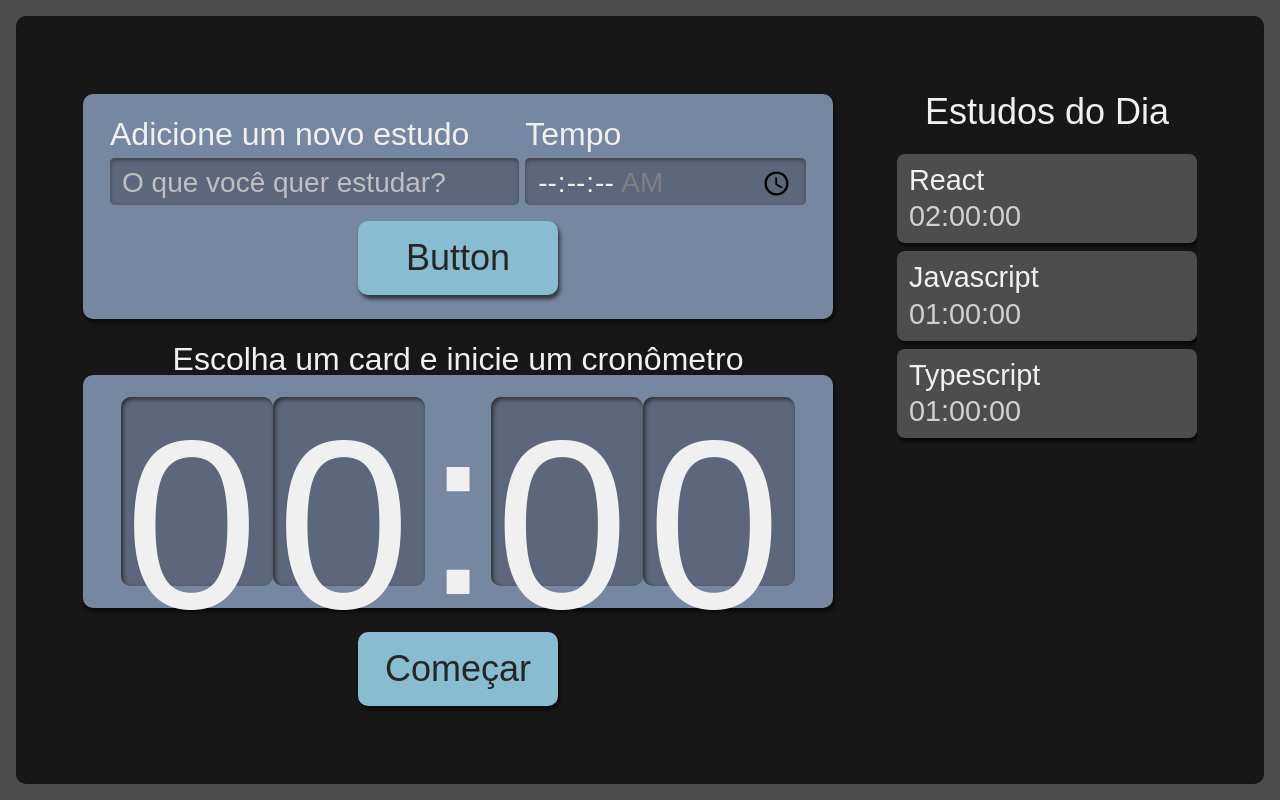
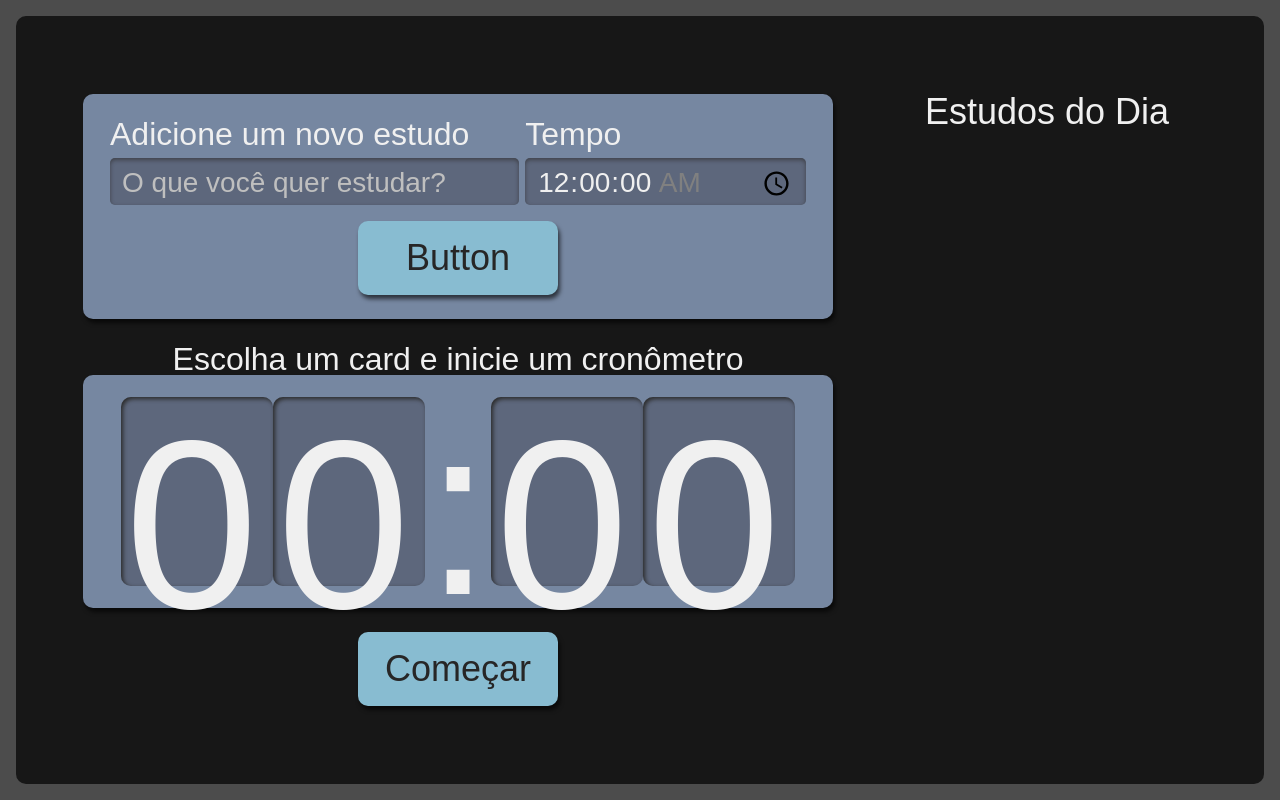
Before and after one commit to dBianchii/AluraReactStudies, a React (Create React App) app: page / in a window 1280 px wide. Built offline with nearby package versions, Linux system fonts and the light colour scheme.

Commit message:
Interface, uuid

```diff
--- a/package.json
+++ b/package.json
@@ -15,6 +15,7 @@
     "react-scripts": "5.0.1",
     "typescript": "^4.9.4",
     "typescript-plugin-css-modules": "^4.1.1",
+    "uuid": "^9.0.0",
     "web-vitals": "^2.1.4"
   },
   "scripts": {
@@ -42,6 +43,7 @@
     ]
   },
   "devDependencies": {
+    "@types/uuid": "^9.0.0",
     "sass": "^1.57.1"
   }
 }
--- a/src/components/Button/index.tsx
+++ b/src/components/Button/index.tsx
@@ -2,10 +2,16 @@ import React from "react"
 import style from "./Botao.module.scss"
 
 class Button extends React.Component<{
+	type?: "button" | "submit" | "reset" | undefined
 	children?: React.ReactNode
 }> {
 	render() {
-		return <button className={style.botao}>{this.props.children}</button>
+		const { type = "button" } = this.props
+		return (
+			<button type={type} className={style.botao}>
+				{this.props.children}
+			</button>
+		)
 	}
 }
 
--- a/src/components/Lista/Item/index.tsx
+++ b/src/components/Lista/Item/index.tsx
@@ -1,12 +1,13 @@
+import { ITarefa } from "../../../types/tarefa"
 import style from "../lista.module.scss"
 
 export default function Item({
 	tarefa,
 	tempo,
-}: {
-	tarefa: string
-	tempo: string
-}) {
+	selecionado,
+	completado,
+	id,
+}: ITarefa) {
 	return (
 		<li className={style.item}>
 			<h3>{tarefa}</h3>
--- a/src/components/Lista/index.tsx
+++ b/src/components/Lista/index.tsx
@@ -1,38 +1,12 @@
-import { useState } from "react"
 import Item from "./Item"
 import style from "./lista.module.scss"
 
-function Lista() {
-	const [tarefas, setTarefas] = useState([
-		{
-			tarefa: "React",
-			tempo: "02:00:00",
-		},
-		{
-			tarefa: "Javascript",
-			tempo: "01:00:00",
-		},
-		{
-			tarefa: "Typescript",
-			tempo: "01:00:00",
-		},
-	])
+import { ITarefa } from "../../types/tarefa"
 
+function Lista({ tarefas }: { tarefas: ITarefa[] }) {
 	return (
 		<aside className={style.listaTarefas}>
-			<h2
-				onClick={() => {
-					setTarefas([
-						...tarefas,
-						{
-							tarefa: "Estudar estado",
-							tempo: "05:00:00",
-						},
-					])
-				}}
-			>
-				Estudos do Dia
-			</h2>
+			<h2>Estudos do Dia</h2>
 			<ul>
 				{tarefas.map((item, i) => (
 					<Item key={i} {...item} />
--- a/src/components/formulario/index.tsx
+++ b/src/components/formulario/index.tsx
@@ -1,17 +1,45 @@
 import React from "react"
+import { ITarefa } from "../../types/tarefa"
 import Button from "../Button"
 import style from "./formulario.module.scss"
+import { v4 as uuidv4 } from "uuid"
+// This is an example of a class component. It is an old way of writing components.
+// It is still used, but it is not recommended to use it anymore.
+// The new way of writing components is using functions.
 
-class Formulario extends React.Component {
+class Formulario extends React.Component<{
+	setTarefas: React.Dispatch<React.SetStateAction<ITarefa[]>>
+}> {
+	state = {
+		tarefa: "",
+		tempo: "00:00:00",
+	}
+
+	adicionarTarefa(e: React.FormEvent<HTMLFormElement>) {
+		e.preventDefault()
+		this.props.setTarefas((tarefasAntigas) => [
+			...tarefasAntigas,
+			{ ...this.state, selecionado: false, completado: false, id: uuidv4() },
+		])
+		this.setState({ tarefa: "", tempo: "00:00:00" })
+	}
+
 	render() {
 		return (
-			<form className={style.novaTarefa}>
+			<form
+				className={style.novaTarefa}
+				onSubmit={this.adicionarTarefa.bind(this)}
+			>
 				<div className={style.inputContainer}>
 					<label htmlFor="tarefa">Adicione um novo estudo</label>
 					<input
 						type="text"
 						name="tarefa"
 						id="tarefa"
+						value={this.state.tarefa}
+						onChange={(e) => {
+							this.setState({ ...this.state, tarefa: e.target.value })
+						}}
 						placeholder="O que você quer estudar?"
 					/>
 				</div>
@@ -21,12 +49,16 @@ class Formulario extends React.Component {
 						type="time"
 						step="1"
 						name="tempo"
+						value={this.state.tempo}
+						onChange={(e) => {
+							this.setState({ ...this.state, tempo: e.target.value })
+						}}
 						id="tempo"
 						min="00:00:00"
 						max="01:30:00"
 					/>
 				</div>
-				<Button>Button</Button>
+				<Button type="submit">Button</Button>
 			</form>
 		)
 	}
--- a/src/pages/App.tsx
+++ b/src/pages/App.tsx
@@ -1,13 +1,16 @@
+import { useState } from "react"
 import Cronometro from "../components/Cronometro"
 import Formulario from "../components/formulario"
 import Lista from "../components/Lista"
+import { ITarefa } from "../types/tarefa"
 import style from "./App.module.scss"
 
 function App() {
+	const [tarefas, setTarefas] = useState<ITarefa[] | []>([])
 	return (
 		<div className={style.AppStyle}>
-			<Formulario />
-			<Lista />
+			<Formulario setTarefas={setTarefas} />
+			<Lista tarefas={tarefas} />
 			<Cronometro />
 		</div>
 	)
--- /dev/null
+++ b/src/types/tarefa.ts
@@ -0,0 +1,7 @@
+export interface ITarefa {
+	tarefa: string
+	tempo: string
+	selecionado: boolean
+	completado: boolean
+	id: string
+}
```
Also changed, not shown: 1 other file (tests, documents, lock files or other folders).
